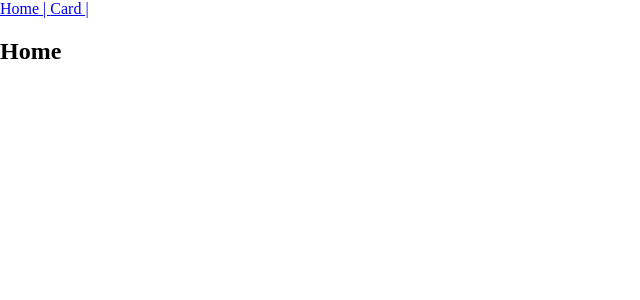
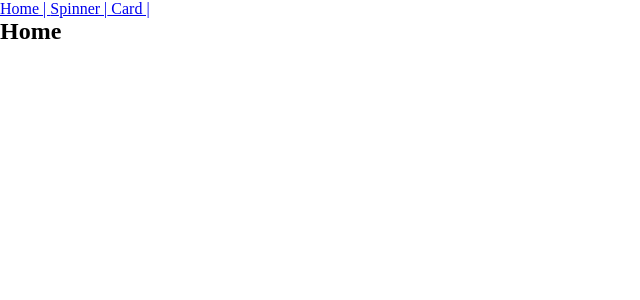
Before and after one commit to DenysSidorov/css-fun, a React (Create React App) app: page / in a window 1280 px wide. Shown: the top 300 px of the page, without its empty margins (0-640 px from the left). Built offline with nearby package versions, Linux system fonts and the light colour scheme.

Commit message:
Added Spinner1 component

```diff
--- a/src/App.js
+++ b/src/App.js
@@ -1,19 +1,24 @@
 import {Switch, Route, Link} from 'react-router-dom';
 import Card1 from './examples/card-1/card1';
+import Spinner1 from './examples/spinner-1/spinner1';
 
 function App() {
   return (
     <div className="App">
       <nav>
             <Link to="/">Home  |  </Link>
+            <Link to="/spinner-1">  Spinner  |</Link>
             <Link to="/card-1">  Card  |</Link>
       </nav>
       <Switch>
-        <Route path="/card-1">
+        <Route exact path="/">
+          <Home/>
+        </Route>
+        <Route exact path="/card-1">
           <Card1/>
         </Route>
-        <Route path="/">
-          <Home/>
+        <Route exact path="/spinner-1">
+          <Spinner1/>
         </Route>
       </Switch>
     </div>
--- /dev/null
+++ b/src/examples/spinner-1/index.module.css
@@ -0,0 +1,36 @@
+* {
+    box-sizing: border-box;
+    padding: 0;
+    margin: 0;
+}
+
+body {
+    height: 100%;
+}
+
+.parent {
+    background-color: dimgray;
+    min-height: 100vh;
+    display: flex;
+    justify-content: center;
+    align-items: center;
+}
+
+.spinner {
+    height: 120px;
+    width: 120px;
+    border-radius: 100%;
+    border: 4px solid coral;
+    /*border-top-left-radius: 1px;*/
+    border-bottom-color: transparent;
+    animation: animate 1.5s infinite linear;
+}
+
+@keyframes animate {
+    from {
+        transform: rotate(0deg);
+    }
+    to {
+        transform: rotate(360deg);
+    }
+}
--- /dev/null
+++ b/src/examples/spinner-1/spinner1.js
@@ -0,0 +1,12 @@
+import React from 'react';
+import style from './index.module.css';
+
+const Spinner1 = () => {
+  return (
+    <div className={style.parent}>
+      <div className={style.spinner}/>
+    </div>
+  );
+};
+
+export default Spinner1;
```
